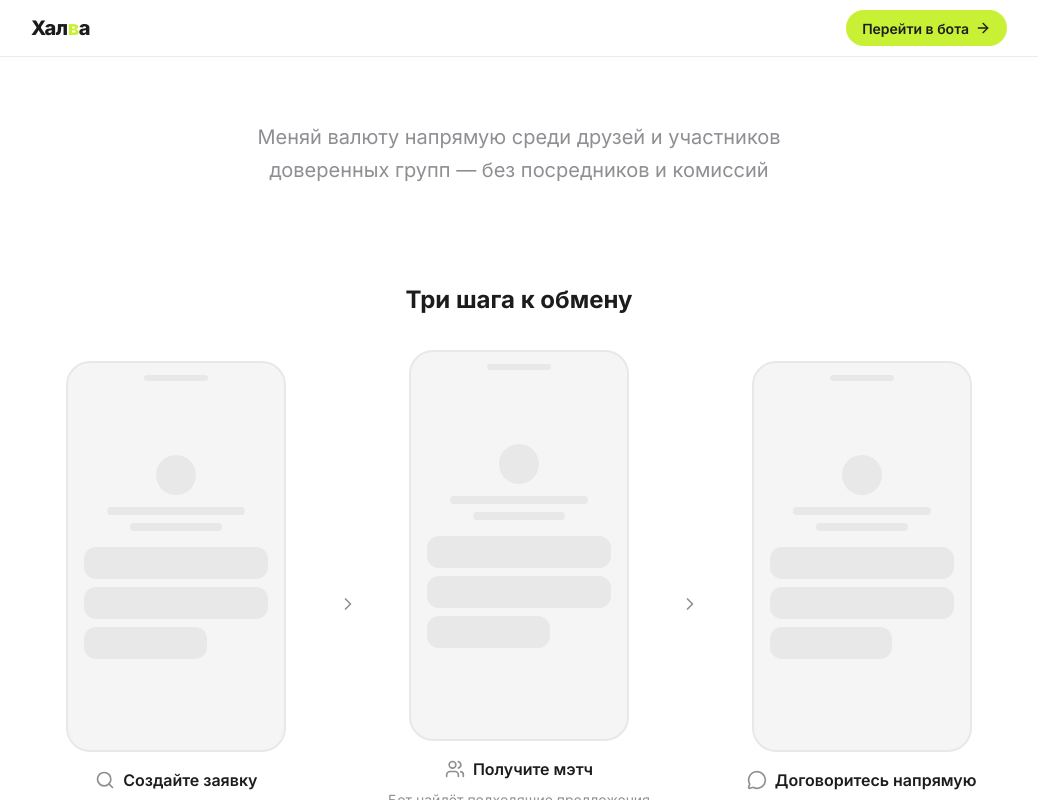
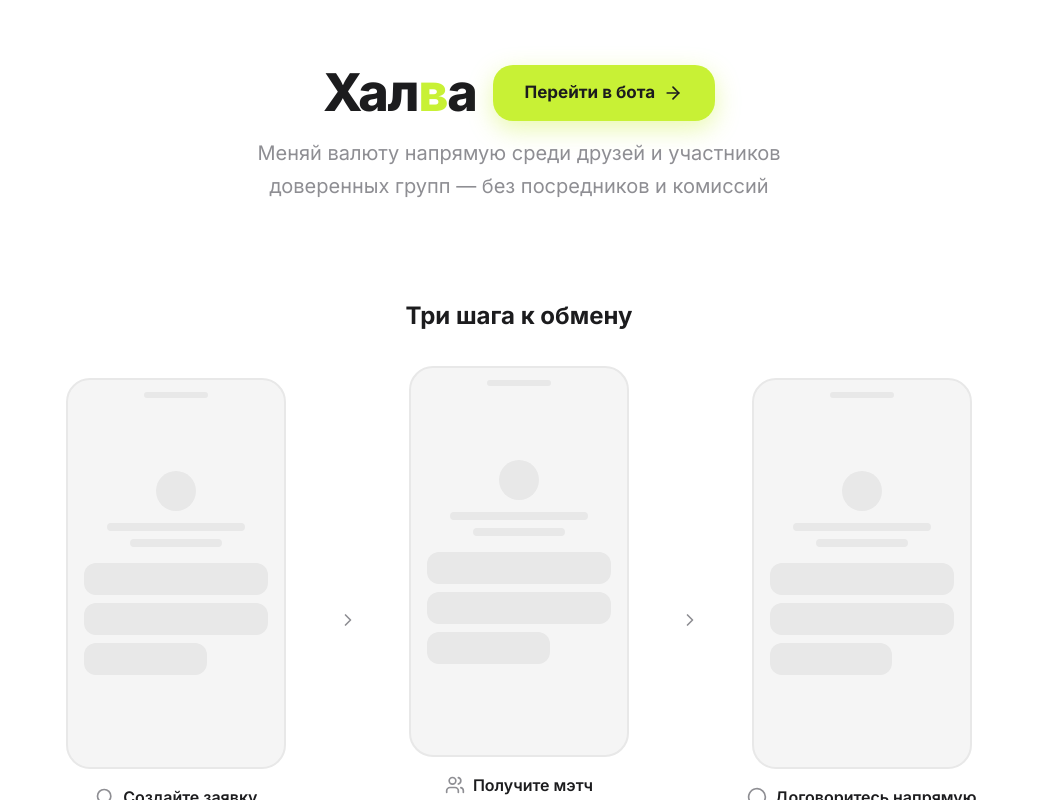
Before and after one commit to fusioneery/havala-bot, a React (Vite) app in the folder packages/mini-app/: page / in a window 1280 px wide. Shown: the whole page, without its empty margins (121-1159 px from the left). Built offline with nearby package versions, Linux system fonts and the light colour scheme.

Commit message:
fix: remove header, put CTA button next to hero title

```diff
--- a/packages/mini-app/src/pages/landing.tsx
+++ b/packages/mini-app/src/pages/landing.tsx
@@ -7,24 +7,20 @@
 
   return (
     <div className="h-dvh bg-background text-foreground overflow-y-auto">
-      {/* ── Header ── */}
-      <header className="sticky top-0 z-10 bg-background/80 backdrop-blur-lg border-b border-border">
-        <div className="flex items-center justify-between px-6 h-14 max-w-5xl mx-auto">
-          <span className="text-[20px] font-extrabold tracking-tight">
+      {/* ── Hero ── */}
+      <section className="px-6 pt-16 pb-12 max-w-xl mx-auto text-center">
+        <div className="flex items-center justify-center gap-4 mb-4">
+          <h1 className="text-[40px] sm:text-[52px] font-extrabold tracking-tight leading-[1.1]">
             Хал<span className="text-lime">в</span>а
-          </span>
+          </h1>
           <a
             href={botUrl}
-            className="inline-flex items-center gap-1.5 bg-lime hover:bg-lime-hover text-[#1C1C1E] h-9 px-4 rounded-full font-semibold text-[14px] active:scale-[0.97] transition-all"
+            className="inline-flex items-center gap-2 bg-lime hover:bg-lime-hover text-[#1C1C1E] h-[56px] px-8 rounded-[20px] font-bold text-[17px] active:scale-[0.98] transition-all shadow-[0_8px_24px_rgba(200,241,53,0.4)]"
           >
             Перейти в бота
-            <ArrowRight className="w-4 h-4" />
+            <ArrowRight className="w-5 h-5" />
           </a>
         </div>
-      </header>
-
-      {/* ── Hero ── */}
-      <section className="px-6 pt-16 pb-12 max-w-xl mx-auto text-center">
         <p className="text-[18px] sm:text-[20px] text-muted-foreground leading-relaxed max-w-xl mx-auto">
           Меняй валюту напрямую среди друзей и участников доверенных групп — без посредников и комиссий
         </p>
```
